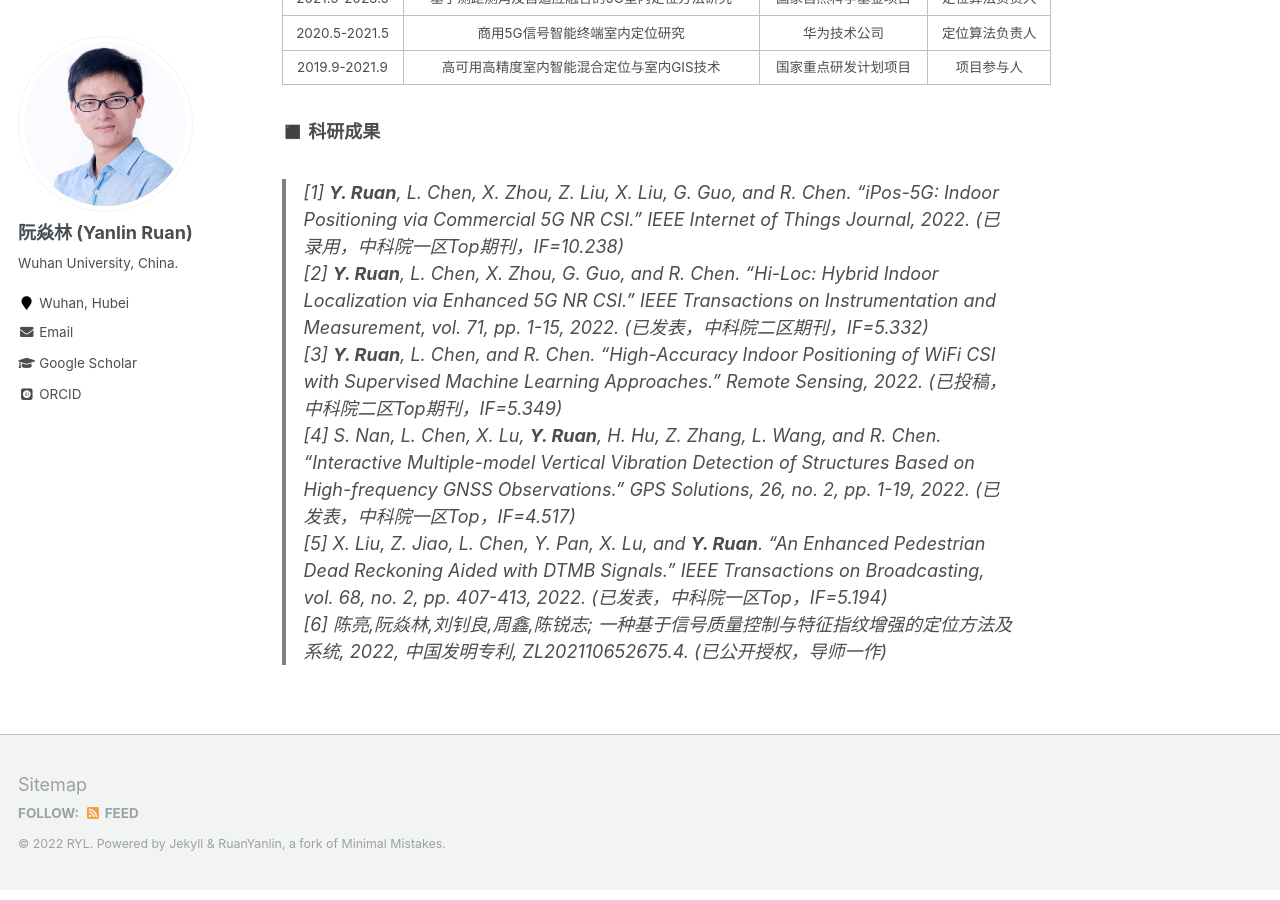
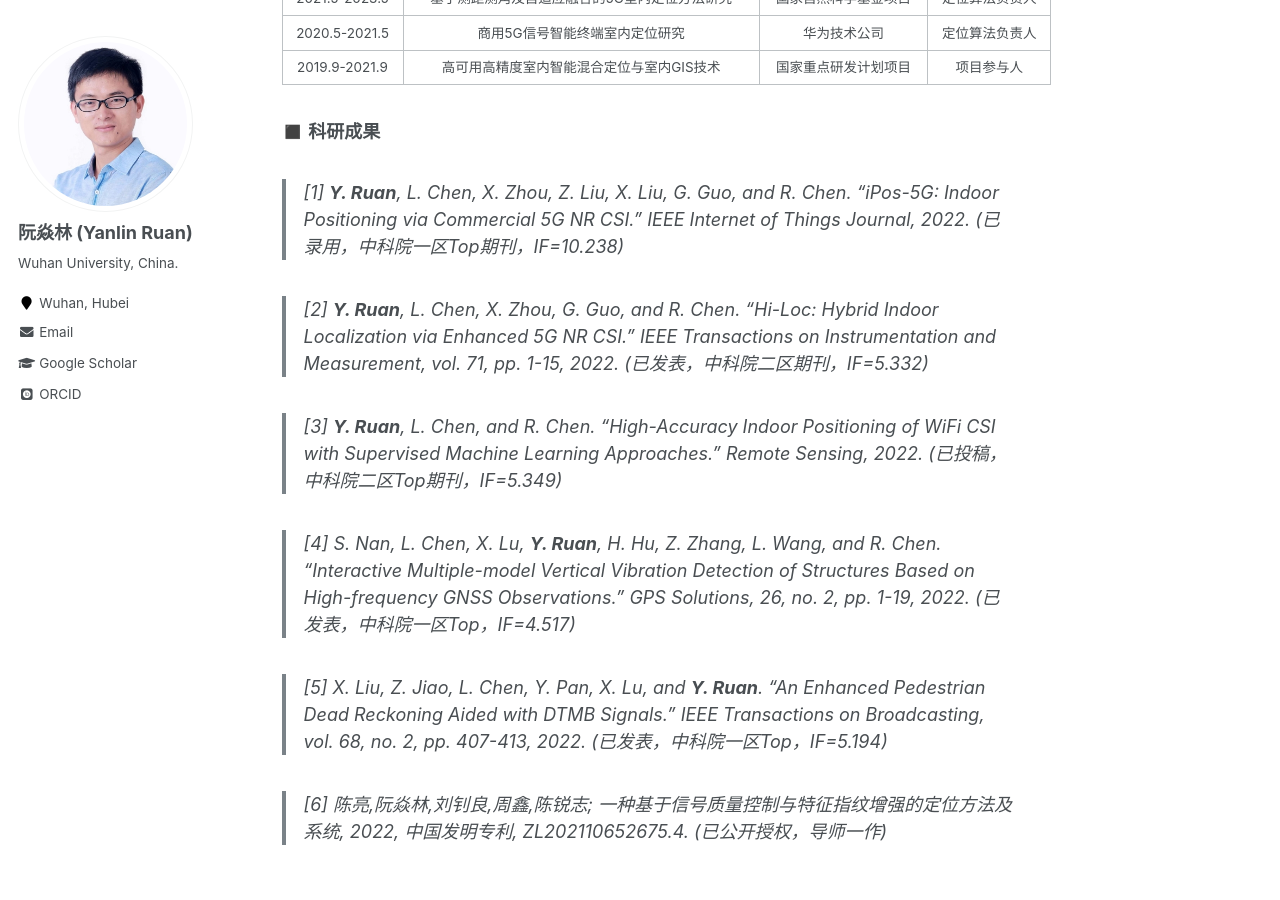
Before and after one commit to whuryl/whuryl.github.io, a Jekyll site: the page built from _pages/about.md, in a window 1280 px wide and 900 px high, scrolled down 945 px. Built offline with Jekyll 4.4.1, drawn with Linux system fonts in a browser that asks for light colours; some web fonts are replaced.

```diff
--- a/_pages/about.md
+++ b/_pages/about.md
@@ -44,9 +44,14 @@ redirect_from:
 
 ### ◼️ 科研成果
 
-> [1]	**Y. Ruan**, L. Chen, X. Zhou, Z. Liu, X. Liu, G. Guo, and R. Chen. "iPos-5G: Indoor Positioning via Commercial 5G NR CSI." *IEEE Internet of Things Journal*, 2022. (已录用，中科院一区Top期刊，IF=10.238)<br>
-> [2]	**Y. Ruan**, L. Chen, X. Zhou, G. Guo, and R. Chen. "Hi-Loc: Hybrid Indoor Localization via Enhanced 5G NR CSI." *IEEE Transactions on Instrumentation and Measurement*, vol. 71, pp. 1-15, 2022. (已发表，中科院二区期刊，IF=5.332)<br>
-> [3]	**Y. Ruan**, L. Chen, and R. Chen. "High-Accuracy Indoor Positioning of WiFi CSI with Supervised Machine Learning Approaches." *Remote Sensing*, 2022. (已投稿，中科院二区Top期刊，IF=5.349)<br>
-> [4]	S. Nan, L. Chen, X. Lu, **Y. Ruan**, H. Hu, Z. Zhang, L. Wang, and R. Chen. "Interactive Multiple-model Vertical Vibration Detection of Structures Based on High-frequency GNSS Observations." *GPS Solutions*, 26, no. 2, pp. 1-19, 2022. (已发表，中科院一区Top，IF=4.517)<br>
-> [5]	X. Liu, Z. Jiao, L. Chen, Y. Pan, X. Lu, and **Y. Ruan**. "An Enhanced Pedestrian Dead Reckoning Aided with DTMB Signals." *IEEE Transactions on Broadcasting*, vol. 68, no. 2, pp. 407-413, 2022. (已发表，中科院一区Top，IF=5.194)<br>
-> [6]	陈亮,阮焱林,刘钊良,周鑫,陈锐志; 一种基于信号质量控制与特征指纹增强的定位方法及系统, 2022, 中国发明专利, ZL202110652675.4. (已公开授权，导师一作)<br>
+> [1]	**Y. Ruan**, L. Chen, X. Zhou, Z. Liu, X. Liu, G. Guo, and R. Chen. "iPos-5G: Indoor Positioning via Commercial 5G NR CSI." *IEEE Internet of Things Journal*, 2022. (已录用，中科院一区Top期刊，IF=10.238)
+
+> [2]	**Y. Ruan**, L. Chen, X. Zhou, G. Guo, and R. Chen. "Hi-Loc: Hybrid Indoor Localization via Enhanced 5G NR CSI." *IEEE Transactions on Instrumentation and Measurement*, vol. 71, pp. 1-15, 2022. (已发表，中科院二区期刊，IF=5.332)
+
+> [3]	**Y. Ruan**, L. Chen, and R. Chen. "High-Accuracy Indoor Positioning of WiFi CSI with Supervised Machine Learning Approaches." *Remote Sensing*, 2022. (已投稿，中科院二区Top期刊，IF=5.349)
+
+> [4]	S. Nan, L. Chen, X. Lu, **Y. Ruan**, H. Hu, Z. Zhang, L. Wang, and R. Chen. "Interactive Multiple-model Vertical Vibration Detection of Structures Based on High-frequency GNSS Observations." *GPS Solutions*, 26, no. 2, pp. 1-19, 2022. (已发表，中科院一区Top，IF=4.517)
+
+> [5]	X. Liu, Z. Jiao, L. Chen, Y. Pan, X. Lu, and **Y. Ruan**. "An Enhanced Pedestrian Dead Reckoning Aided with DTMB Signals." *IEEE Transactions on Broadcasting*, vol. 68, no. 2, pp. 407-413, 2022. (已发表，中科院一区Top，IF=5.194)
+
+> [6]	陈亮,阮焱林,刘钊良,周鑫,陈锐志; 一种基于信号质量控制与特征指纹增强的定位方法及系统, 2022, 中国发明专利, ZL202110652675.4. (已公开授权，导师一作)
```
